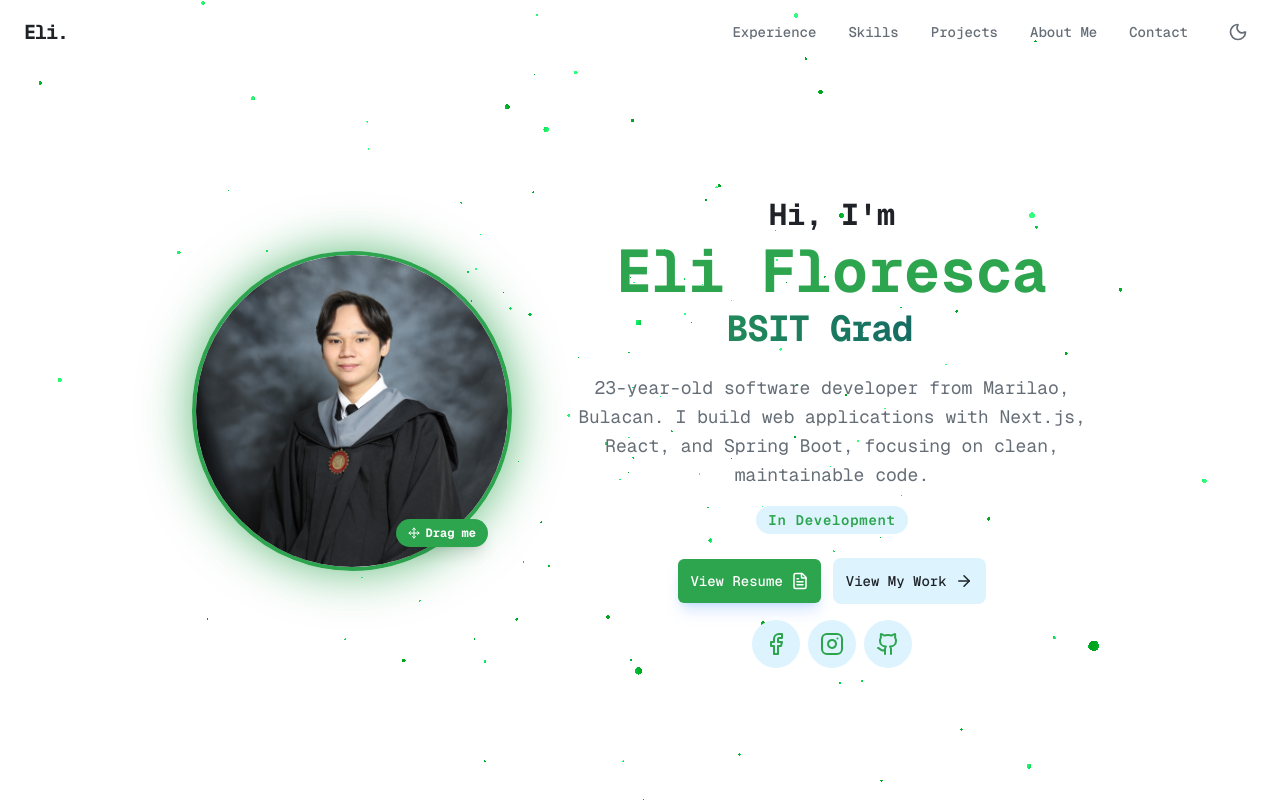
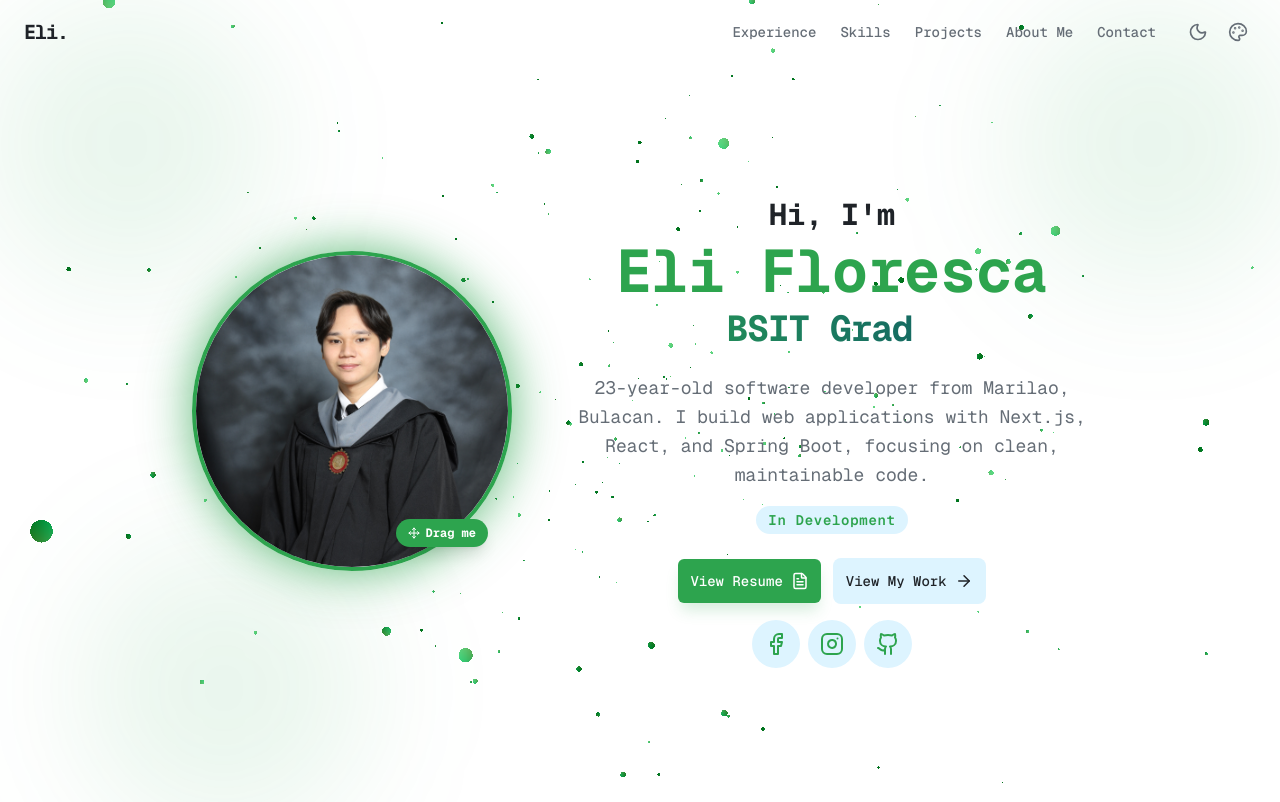
Before and after one commit to elli1216/eli, a React (Vite) app: page / in a window 1280 px wide. Shown: the top 802 px of the page. Built offline with nearby package versions, Linux system fonts and the light colour scheme.

Commit message:
implement primary color changing feature

```diff
--- a/App.tsx
+++ b/App.tsx
@@ -20,26 +20,42 @@ const App: React.FC = () => {
     return window.matchMedia && window.matchMedia('(prefers-color-scheme: dark)').matches;
   });
 
+  const [accentColor, setAccentColor] = useState(() => {
+    const savedAccent = localStorage.getItem('accentColor');
+    if (savedAccent) {
+      return savedAccent;
+    }
+    return 'green';
+  });
+
   useEffect(() => {
+    const root = document.documentElement;
     if (darkMode) {
-      document.documentElement.classList.add('dark');
+      root.classList.add('dark');
       localStorage.setItem('theme', 'dark');
     } else {
-      document.documentElement.classList.remove('dark');
+      root.classList.remove('dark');
       localStorage.setItem('theme', 'light');
     }
-  }, [darkMode]);
+    root.classList.remove('accent-green', 'accent-blue', 'accent-red', 'accent-orange', 'accent-purple', 'accent-gray');
+    root.classList.add(`accent-${accentColor}`);
+    localStorage.setItem('accentColor', accentColor);
+  }, [darkMode, accentColor]);
 
   const toggleTheme = () => {
     setDarkMode(!darkMode);
   };
 
+  const setAccent = (color: string) => {
+    setAccentColor(color);
+  };
+
   return (
     <SmoothScroll>
       <div className="min-h-screen flex flex-col">
-        <Navbar darkMode={darkMode} toggleTheme={toggleTheme} />
+        <Navbar darkMode={darkMode} toggleTheme={toggleTheme} accentColor={accentColor} setAccent={setAccent} />
         <main className="grow">
-          <Hero />
+          <Hero accentColor={accentColor} />
           <Experience />
           <Skills darkMode={darkMode} />
           <Projects />
--- a/components/Hero.tsx
+++ b/components/Hero.tsx
@@ -3,8 +3,15 @@ import { motion } from 'framer-motion'
 import { ArrowRight, FileText, Facebook, Github, Instagram, Move } from 'lucide-react'
 import TextType from './TextType'
 import Particles from './Particles'
+import { ACCENT_COLORS } from '../constants'
 
-export const Hero: React.FC = () => {
+interface HeroProps {
+  accentColor: string;
+}
+
+export const Hero: React.FC<HeroProps> = ({ accentColor }) => {
+  const currentAccent = ACCENT_COLORS.find(c => c.name === accentColor)?.value || '#2da44e'
+
   const handleViewResume = async () => {
     try {
       const response = await fetch('/Floresca-Darl-Resume-2026.pdf')
@@ -22,9 +29,10 @@ export const Hero: React.FC = () => {
       {/* Changed absolute to fixed and added -z-10 */}
       <div className="fixed inset-0 -z-10 w-full h-full pointer-events-none">
         <Particles
-          particleColors={["#01d54e"]}
-          particleCount={300}
-          particleSpread={10}
+          key={`particles-${accentColor}`}
+          particleColors={[currentAccent]}
+          particleCount={500}
+          particleSpread={9}
           speed={0.1}
           particleBaseSize={100}
           moveParticlesOnHover={false}
@@ -34,9 +42,9 @@ export const Hero: React.FC = () => {
         />
       </div>
 
-      <div className="absolute top-0 -left-4 w-72 h-72 bg-primary-500/10 rounded-full blur-3xl mix-blend-multiply dark:mix-blend-color-dodge animate-blob pointer-events-none" />
-      <div className="absolute top-0 -right-4 w-72 h-72 bg-primary-500/10 rounded-full blur-3xl mix-blend-multiply dark:mix-blend-color-dodge animate-blob animation-delay-2000 pointer-events-none" />
-      <div className="absolute -bottom-8 left-20 w-72 h-72 bg-primary-500/10 rounded-full blur-3xl mix-blend-multiply dark:mix-blend-color-dodge animate-blob animation-delay-4000 pointer-events-none" />
+      <div className="absolute top-0 -left-4 w-72 h-72 bg-primary/10 rounded-full blur-3xl mix-blend-multiply dark:mix-blend-color-dodge animate-blob pointer-events-none" />
+      <div className="absolute top-0 -right-4 w-72 h-72 bg-primary/10 rounded-full blur-3xl mix-blend-multiply dark:mix-blend-color-dodge animate-blob animation-delay-2000 pointer-events-none" />
+      <div className="absolute -bottom-8 left-20 w-72 h-72 bg-primary/10 rounded-full blur-3xl mix-blend-multiply dark:mix-blend-color-dodge animate-blob animation-delay-4000 pointer-events-none" />
 
       <div className="max-w-4xl mx-auto w-full text-center relative z-10">
         <motion.div
@@ -62,7 +70,8 @@ export const Hero: React.FC = () => {
               <motion.div
                 animate={{ y: [0, -5, 0] }}
                 transition={{ repeat: Infinity, duration: 2, ease: "easeInOut" }}
-                className="size-80 glow rounded-full border-4 border-primary dark:border-primary shadow-2xl overflow-hidden relative group pointer-events-none select-none">
+                className="size-80 rounded-full border-4 border-primary dark:border-primary shadow-2xl overflow-hidden relative group pointer-events-none select-none"
+                style={{ boxShadow: `0px 0px 50px 0px ${currentAccent}c4` }}>
                 <div className="absolute inset-0 bg-accent animate-pulse" />
                 <img
                   src="/mypic.JPG"
@@ -109,7 +118,8 @@ export const Hero: React.FC = () => {
               <div className="flex flex-col text-sm sm:flex-row items-center justify-center gap-3">
                 <motion.button
                   onClick={handleViewResume}
-                  className="p-3 bg-primary text-primary-foreground rounded-md font-medium hover:bg-primary/90 transition-all flex items-center gap-2 shadow-lg shadow-blue-500/20 cursor-pointer"
+                  className="p-3 bg-primary text-primary-foreground rounded-md font-medium hover:bg-primary/90 transition-all flex items-center gap-2 shadow-lg cursor-pointer"
+                  style={{ boxShadow: `0 10px 15px -3px ${currentAccent}33` }}
                   whileHover={{ scale: 1.05 }}
                   whileTap={{ scale: 0.95 }}
                 >
--- a/components/Navbar.tsx
+++ b/components/Navbar.tsx
@@ -1,16 +1,19 @@
 import React, { useState, useEffect } from 'react';
-import { Moon, Sun, Menu, X } from 'lucide-react';
-import { NAV_ITEMS } from '../constants';
+import { Moon, Sun, Menu, X, Palette } from 'lucide-react';
+import { NAV_ITEMS, ACCENT_COLORS } from '../constants';
 import { motion } from 'framer-motion';
 
 interface NavbarProps {
   darkMode: boolean;
   toggleTheme: () => void;
+  accentColor: string;
+  setAccent: (color: string) => void;
 }
 
-export const Navbar: React.FC<NavbarProps> = ({ darkMode, toggleTheme }) => {
+export const Navbar: React.FC<NavbarProps> = ({ darkMode, toggleTheme, accentColor, setAccent }) => {
   const [scrolled, setScrolled] = useState(false);
   const [isOpen, setIsOpen] = useState(false);
+  const [showColorPicker, setShowColorPicker] = useState(false);
 
   useEffect(() => {
     const handleScroll = () => {
@@ -41,7 +44,7 @@ export const Navbar: React.FC<NavbarProps> = ({ darkMode, toggleTheme }) => {
         </motion.a>
 
         {/* Desktop Menu */}
-        <div className="hidden md:flex items-center space-x-8">
+        <div className="hidden md:flex items-center space-x-6 relative">
           {NAV_ITEMS.map((item) => (
             <motion.a
               key={item.label}
@@ -53,6 +56,7 @@ export const Navbar: React.FC<NavbarProps> = ({ darkMode, toggleTheme }) => {
               {item.label}
             </motion.a>
           ))}
+          <div className="flex items-center gap-1">
             <motion.button
               onClick={toggleTheme}
               className="p-2 rounded-full hover:bg-accent transition-colors text-muted-foreground"
@@ -62,6 +66,38 @@ export const Navbar: React.FC<NavbarProps> = ({ darkMode, toggleTheme }) => {
             >
               {darkMode ? <Sun size={20} /> : <Moon size={20} />}
             </motion.button>
+            <div className="relative">
+              <motion.button
+                onClick={() => setShowColorPicker(!showColorPicker)}
+                className="p-2 rounded-full hover:bg-accent transition-colors text-muted-foreground"
+                whileHover={{ scale: 1.1 }}
+                whileTap={{ scale: 0.9 }}
+              >
+                <Palette size={20} />
+              </motion.button>
+              {showColorPicker && (
+                <motion.div
+                  initial={{ opacity: 0, scale: 0.9 }}
+                  animate={{ opacity: 1, scale: 1 }}
+                  className="absolute right-0 top-full mt-2 p-3 bg-card border border-border rounded-lg shadow-lg flex gap-2"
+                >
+                  {ACCENT_COLORS.map((color) => (
+                    <button
+                      key={color.name}
+                      onClick={() => {
+                        setAccent(color.name);
+                        setShowColorPicker(false);
+                      }}
+                      className={`w-6 h-6 rounded-full transition-transform hover:scale-110 ${accentColor === color.name ? 'ring-2 ring-offset-2 ring-primary scale-110' : ''
+                        }`}
+                      style={{ backgroundColor: color.value }}
+                      aria-label={`Set accent color to ${color.name}`}
+                    />
+                  ))}
+                </motion.div>
+              )}
+            </div>
+          </div>
         </div>
 
         {/* Mobile Toggle */}
@@ -74,6 +110,36 @@ export const Navbar: React.FC<NavbarProps> = ({ darkMode, toggleTheme }) => {
           >
             {darkMode ? <Sun size={20} /> : <Moon size={20} />}
           </motion.button>
+          <motion.button
+            onClick={() => setShowColorPicker(!showColorPicker)}
+            className="p-2 rounded-full hover:bg-accent transition-colors text-muted-foreground"
+            whileHover={{ scale: 1.1 }}
+            whileTap={{ scale: 0.9 }}
+          >
+            <Palette size={20} />
+          </motion.button>
+          {showColorPicker && (
+            <motion.div
+              initial={{ opacity: 0, scale: 0.9 }}
+              animate={{ opacity: 1, scale: 1 }}
+              exit={{ opacity: 0, scale: 0.9 }}
+              className="absolute top-16 right-6 p-3 bg-card border border-border rounded-lg shadow-lg flex gap-2"
+            >
+              {ACCENT_COLORS.map((color) => (
+                <button
+                  key={color.name}
+                  onClick={() => {
+                    setAccent(color.name);
+                    setShowColorPicker(false);
+                  }}
+                  className={`w-6 h-6 rounded-full transition-transform hover:scale-110 ${accentColor === color.name ? 'ring-2 ring-offset-2 ring-primary scale-110' : ''
+                    }`}
+                  style={{ backgroundColor: color.value }}
+                  aria-label={`Set accent color to ${color.name}`}
+                />
+              ))}
+            </motion.div>
+          )}
           <motion.button
             onClick={() => setIsOpen(!isOpen)}
             className="text-muted-foreground"
--- a/constants.tsx
+++ b/constants.tsx
@@ -1,4 +1,13 @@
-import { ExperienceItem, ProjectItem, SkillItem } from './types';
+import { AccentColor, ExperienceItem, ProjectItem, SkillItem } from './types';
+
+export const ACCENT_COLORS: AccentColor[] = [
+  { name: 'green', value: '#2da44e' },
+  { name: 'blue', value: '#2563eb' },
+  { name: 'red', value: '#e63946' },
+  { name: 'orange', value: '#ea580c' },
+  { name: 'purple', value: '#9333ea' },
+  { name: 'gray', value: '#71717a' },
+];
 
 export const NAV_ITEMS = [
   { label: 'Experience', href: '#experience' },
--- a/types.ts
+++ b/types.ts
@@ -1,3 +1,8 @@
+export interface AccentColor {
+  name: string;
+  value: string;
+}
+
 export interface NavItem {
   label: string;
   href: string;
```
Also changed, not shown: globals.css (+40 -0 lines). Lines whose indentation alone changed are shown as unchanged.
